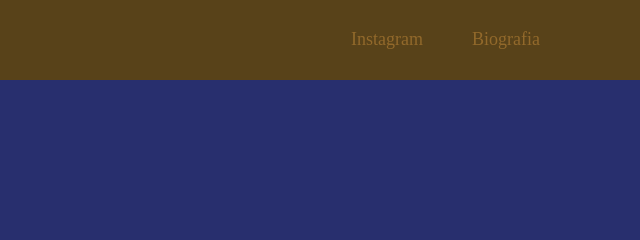
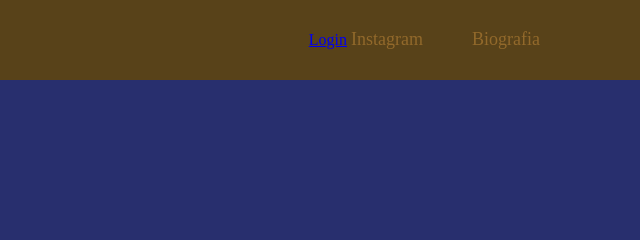
Before and after one commit to Luiusu/Atv-19-05, a plain HTML site: page index.html in a window 1280 px wide. Shown: the top 240 px of the page, 640-1280 px from the left. Drawn offline with Linux system fonts and the light colour scheme.

Commit message:
index.html

```diff
--- a/index.html
+++ b/index.html
@@ -20,7 +20,7 @@
 
         <h1>MARQUITO</h1>
         <nav>
-
+            <a class="login" href="https://luiusu.github.io/Tela-de-Login/">Login</a>
             <a class="insta" href="https://www.instagram.com/marquitosbtoficial/">Instagram</a>
             <a class="bio" href="https://pt.wikipedia.org/wiki/Marquito_(humorista)">Biografia</a>
 
```
